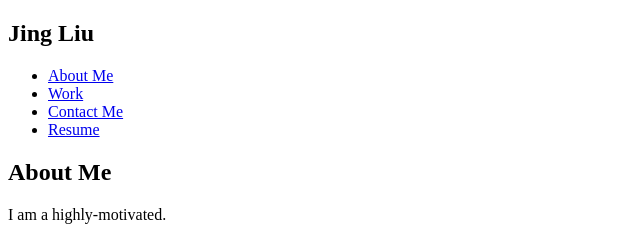
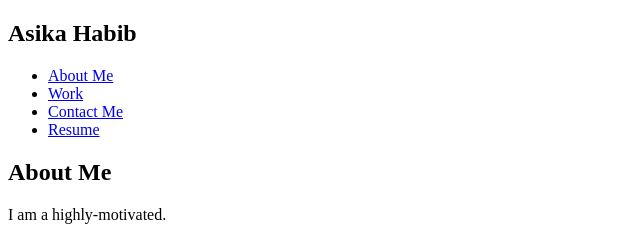
Before and after one commit to toma95s/portfolioMay22, a plain HTML site: page index.html in a window 1280 px wide. Shown: the top 240 px of the page, 0-640 px from the left. Drawn offline with Linux system fonts and the light colour scheme; files that its build step writes are made by us from their sources.

```diff
--- a/index.html
+++ b/index.html
@@ -9,7 +9,7 @@
   <body>
     <header>
       <nav>
-        <h1>Jing Liu</h1>
+        <h1>Asika Habib</h1>
         <ul class="text-right">
           <li id="margin"><a href="#about-me">About Me</a></li>
           <li><a href="#work">Work</a></li>
```
